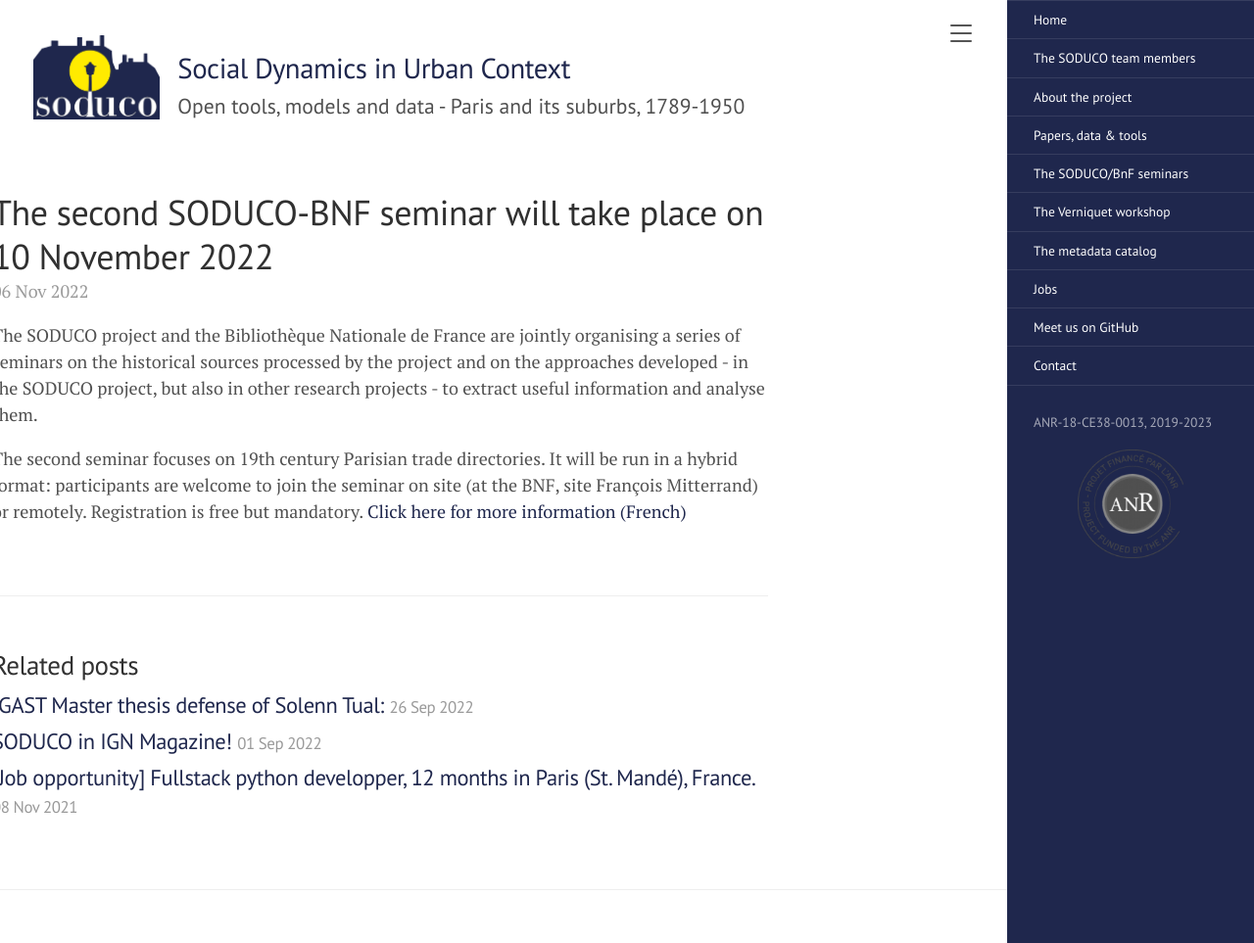
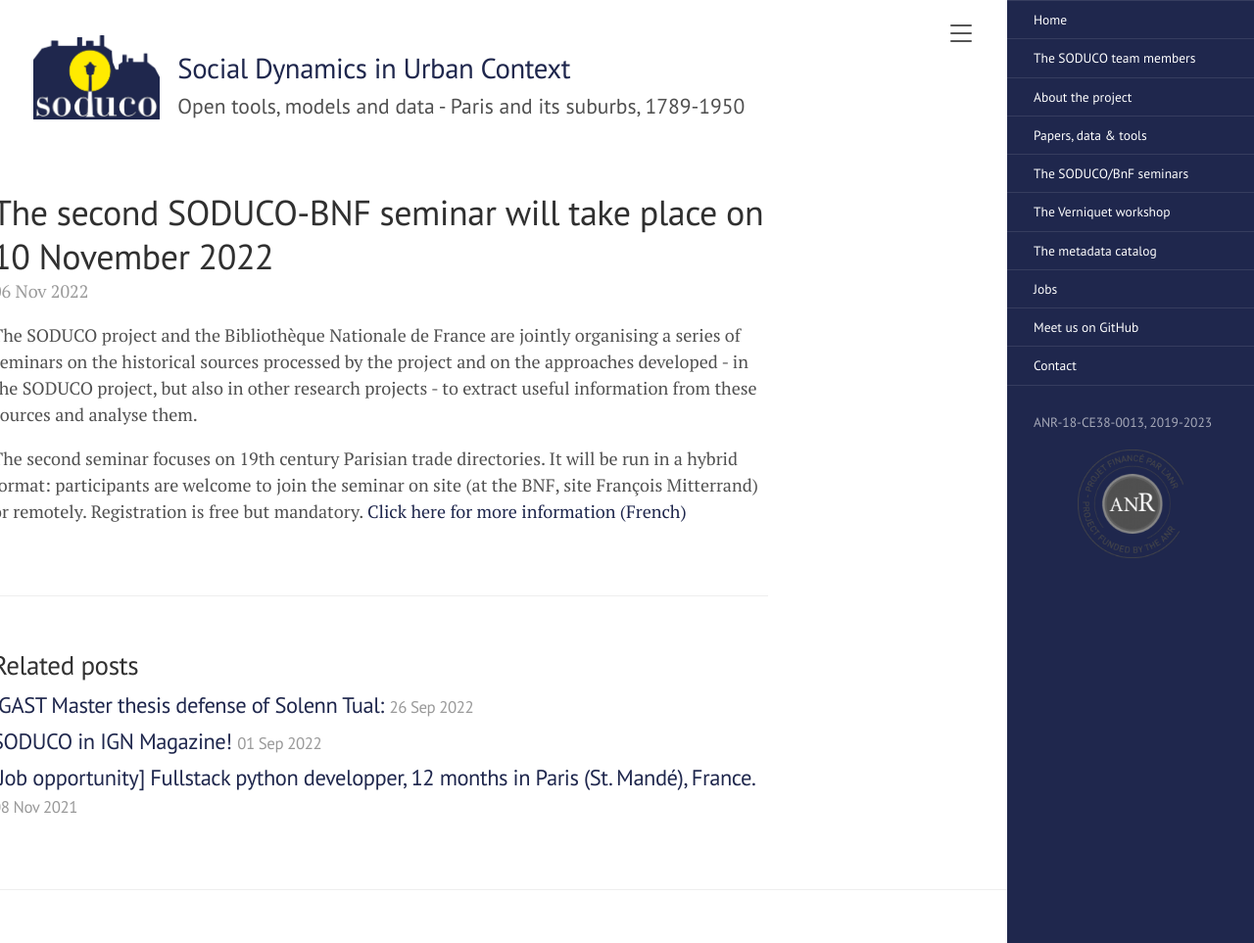
Before and after one commit to soduco/soduco.github.io, a Jekyll site: the page built from _posts/2022-11-06-soduco-bnf-seminar-2.md, in a window 1280 px wide and 963 px high. Shown: the whole window at 98% size. Built offline with Jekyll 4.4.1, drawn with Linux system fonts in a browser that asks for light colours.

Commit message:
Update 2022-11-06-soduco-bnf-seminar-2.md

```diff
--- a/_posts/2022-11-06-soduco-bnf-seminar-2.md
+++ b/_posts/2022-11-06-soduco-bnf-seminar-2.md
@@ -3,7 +3,7 @@
 title: "The second SODUCO-BNF seminar will take place on 10 November 2022"
 tag: communication
 ---
-The SODUCO project and the Bibliothèque Nationale de France are jointly organising a series of seminars on the historical sources processed by the project and on the approaches developed - in the SODUCO project, but also in other research projects - to extract useful information and analyse them.
+The SODUCO project and the Bibliothèque Nationale de France are jointly organising a series of seminars on the historical sources processed by the project and on the approaches developed - in the SODUCO project, but also in other research projects - to extract useful information from these sources and analyse them.
 
 The second seminar focuses on 19th century Parisian trade directories. It will be run in a hybrid format: participants are welcome to join the seminar on site (at the BNF, site François Mitterrand) or remotely. Registration is free but mandatory.
 [Click here for more information (French)](https://soduco.github.io/soduco_bnf_seminars/)
```
